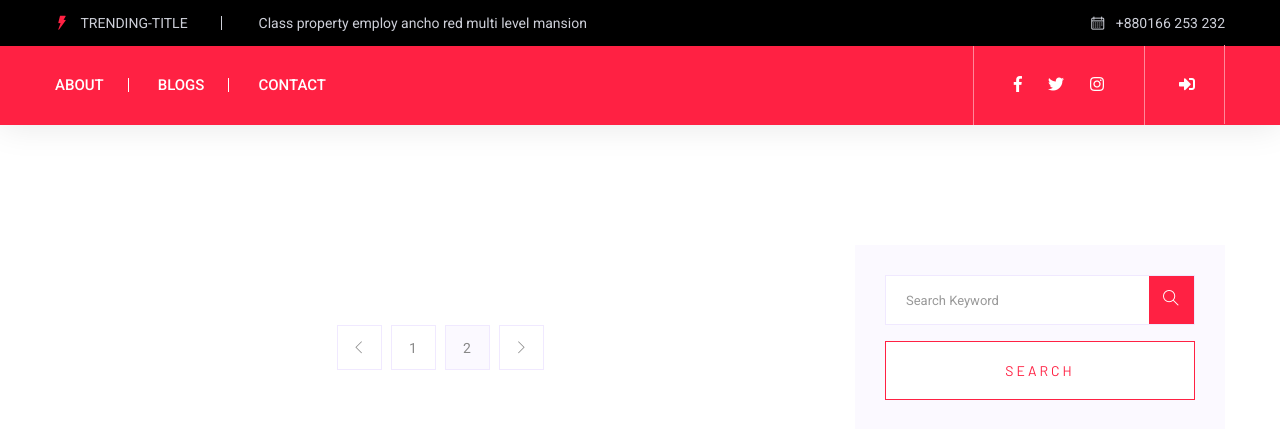
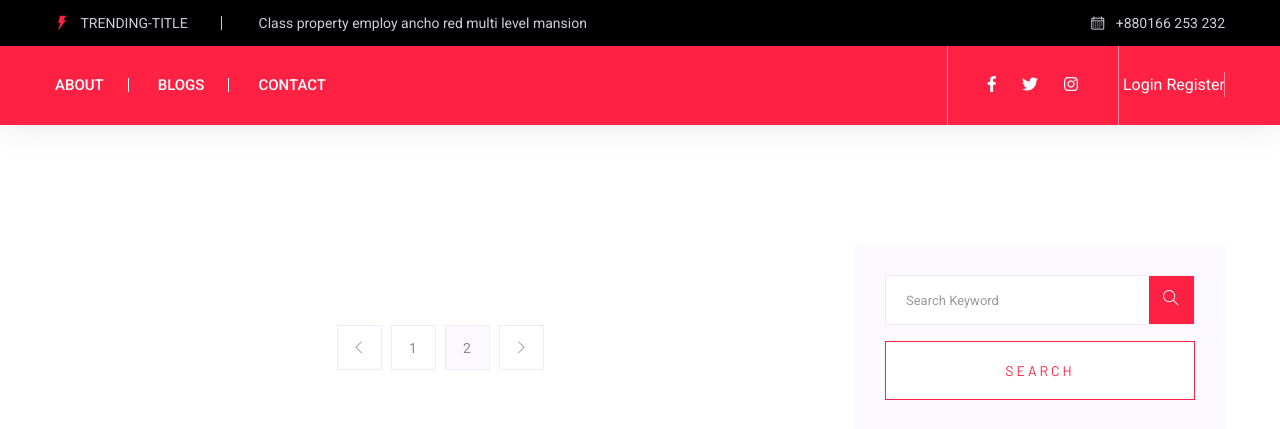
Before and after one commit to rustamakifli/VrProductionTask, a Django app: page /blogs/ in a window 1280 px wide. Shown: the top 429 px of the page. Run offline with Django 5.2, Linux system fonts and the light colour scheme; data that the repository does not hold is empty; some libraries are stand-ins or nearby versions.

Commit message:
navvbar updated

```diff
--- a/vrproductiontask/templates/header/index.html
+++ b/vrproductiontask/templates/header/index.html
@@ -60,7 +60,8 @@
                                         <a href="{% url 'account' %}"><i class="fa fa-user"></i></a>
                                         <a href="{% url 'logout' %}"><i class="fas fa-sign-out-alt"></i></a>
                                     {% else %}
-                                        <a href="{% url 'login' %}"><i class="fas fa-sign-in-alt"></i></a>
+                                        <a href="{% url 'login' %}">Login</a>
+                                        <a href="{% url 'register' %}">Register</a>
                                     {% endif %}
                                 </div>
                             </div>
```
